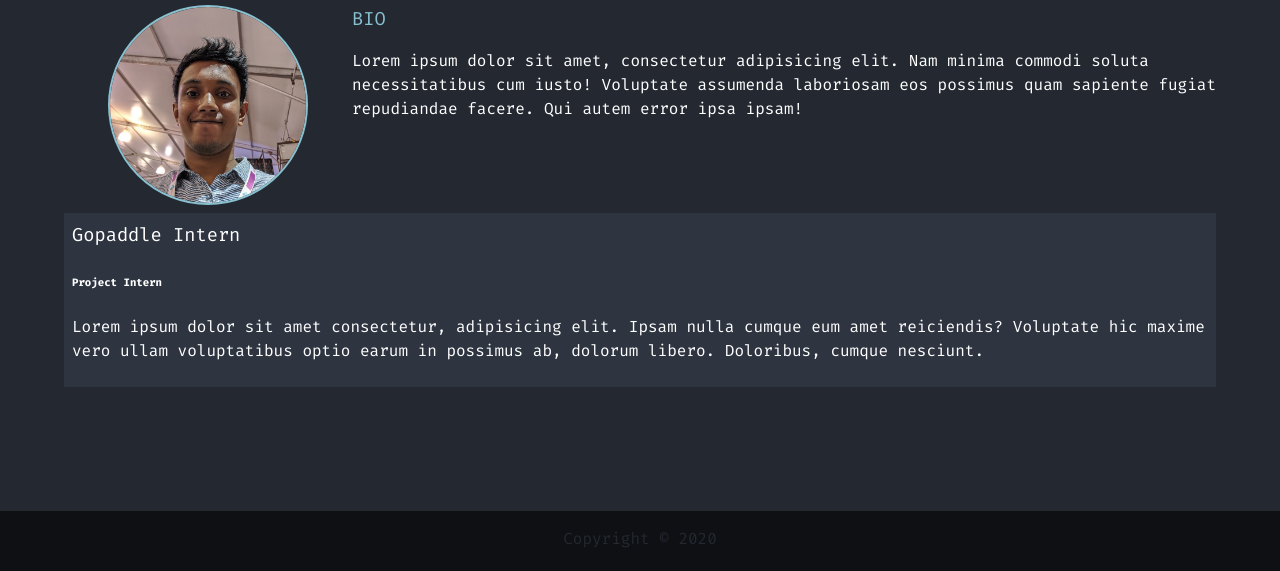
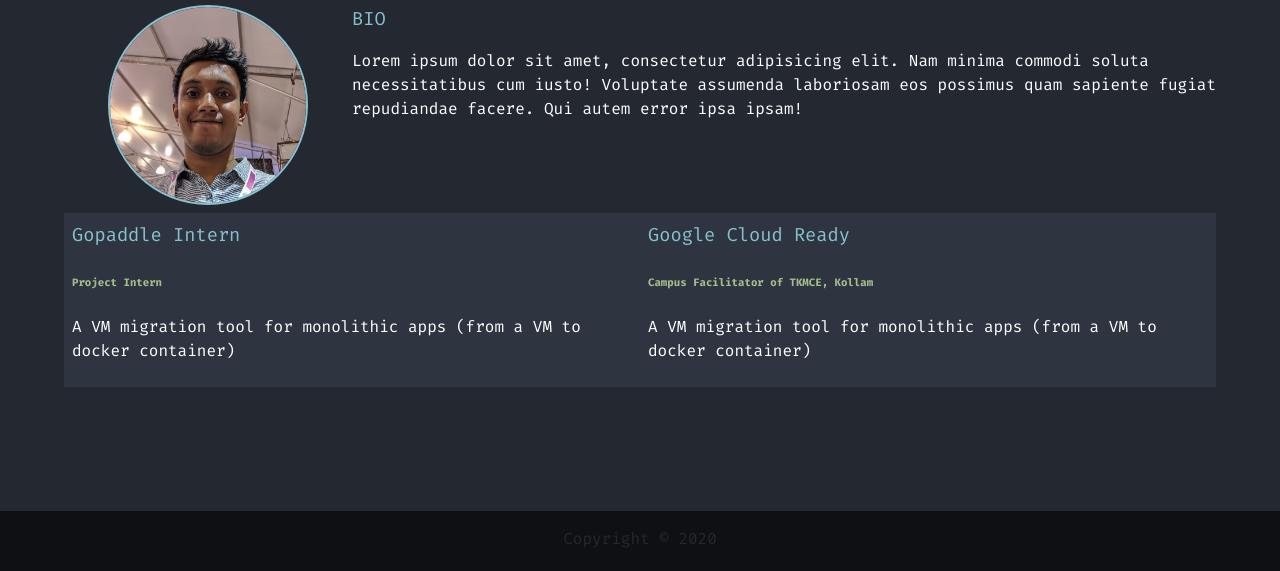
Before and after one commit to kryptiksage/website, a website: page about/index.html in a window 1280 px wide. Shown: the part 229-800 px from the top of the page. Drawn offline with Linux system fonts and the light colour scheme.

Commit message:
* : added job colors for h3 and h6

```diff
--- a/about/index.html
+++ b/about/index.html
@@ -52,7 +52,12 @@
 			<div class="job job-1">
 				<h3>Gopaddle Intern</h3>
 				<h6>Project Intern</h6>
-				<p>Lorem ipsum dolor sit amet consectetur, adipisicing elit. Ipsam nulla cumque eum amet reiciendis? Voluptate hic maxime vero ullam voluptatibus optio earum in possimus ab, dolorum libero. Doloribus, cumque nesciunt.</p>
+				<p>A VM migration tool for monolithic apps (from a VM to docker container)</p>
+			</div>
+			<div class="job job-2">
+				<h3>Google Cloud Ready</h3>
+				<h6>Campus Facilitator of TKMCE, Kollam</h6>
+				<p>A VM migration tool for monolithic apps (from a VM to docker container)</p>
 			</div>
 		</div>
 	</main>
--- a/scss/_mobile.scss
+++ b/scss/_mobile.scss
@@ -36,7 +36,8 @@
 	.about-info {
 		grid-template-areas: 'bioimage'
 		'bio'
-		'job1';
+		'job1'
+		'job2';
 
 		grid-template-columns: 1fr;
 	}
--- a/scss/main.scss
+++ b/scss/main.scss
@@ -90,7 +90,7 @@ main {
 	margin-top: 1vh;
 	display: grid;
 	grid-gap: 20 px;
-	grid-template-areas: 'bioimage bio bio bio' 'job1 job1 job1 job1';
+	grid-template-areas: 'bioimage bio bio bio' 'job1 job1 job2 job2';
 	grid-template-columns: repeat(4,4fr);
 }
 
@@ -110,11 +110,22 @@ main {
 .job {
 	margin-top: 1vh;
 	background: lighten($primary-color, 5);
+	h3 {
+		color: $nord8;
+	}
+
+	h6 {
+		color: $nord14;
+	}
 	padding: 0.5rem;
 }
 
 .job-1 {
 	grid-area: job1;
+}
+
+.job-2 {
+	grid-area: job2;
 }
 
 #main-footer {
```
Also changed, not shown: css/main.css.
